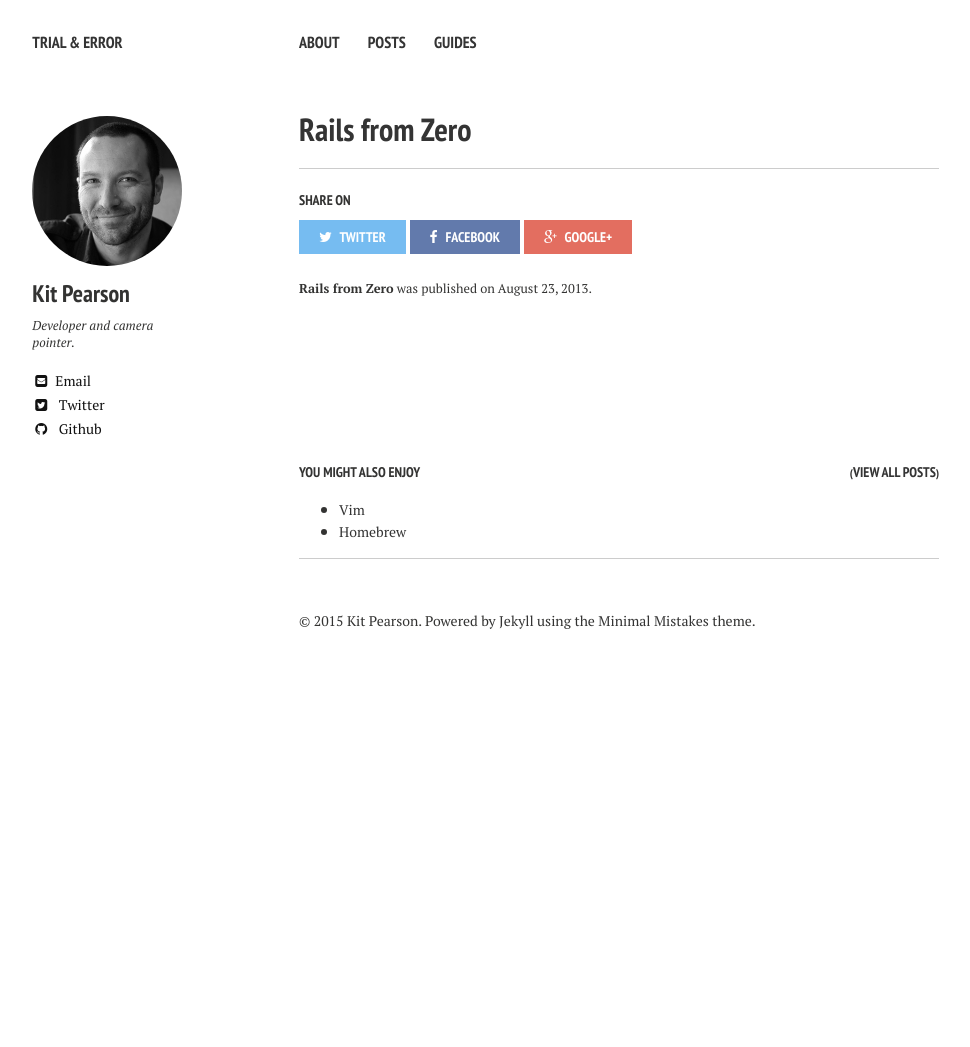
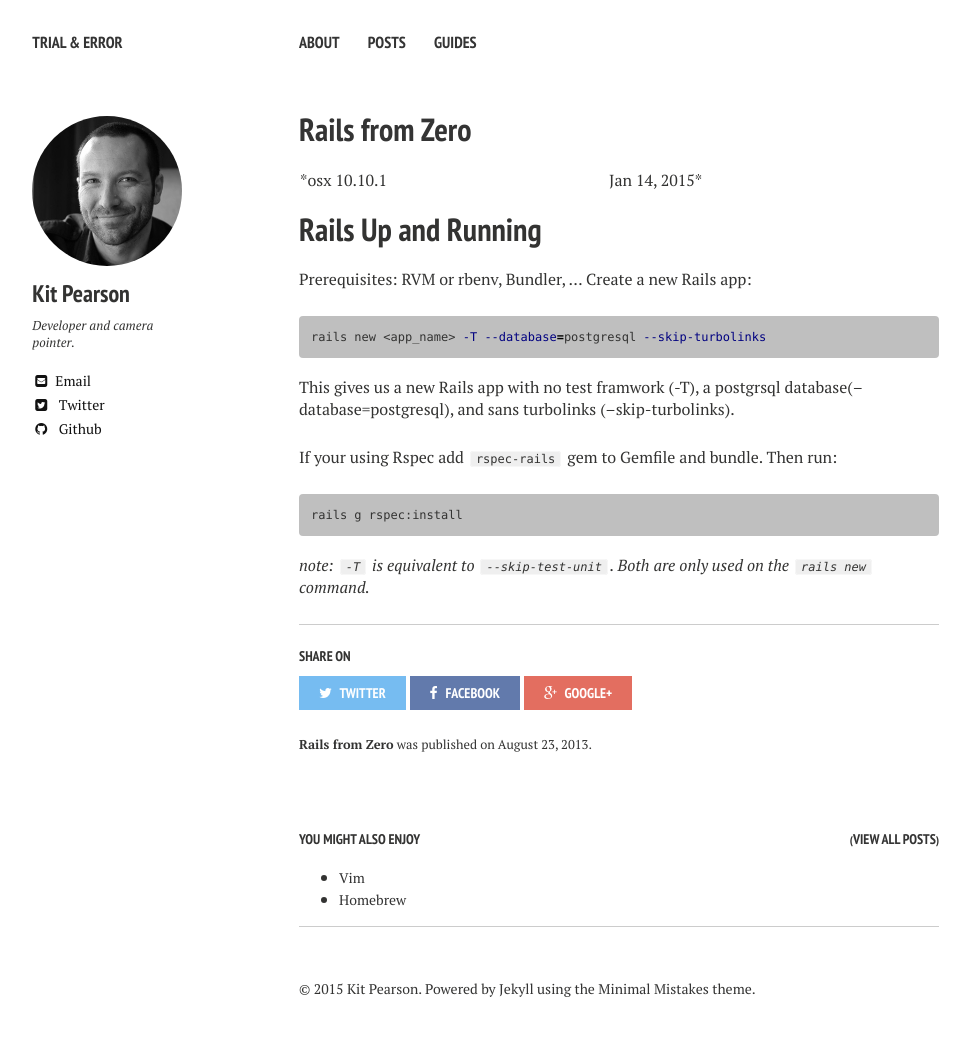
Before and after one commit to kpearson/kpearson.github.io, a Jekyll site: the page built from _posts/rails/2013-08-23-rails-from-zero.md, in a window 1280 px wide. Shown: the whole page, without its empty margins (21-991 px from the left). Built offline with Jekyll 4.4.1, drawn with Linux system fonts in a browser that asks for light colours; nearby versions of some CDN libraries; Markdown is read by kramdown in place of the engine named in the settings; before the commit the page ends 900 px from its top, so only the background shows below that.

```diff
--- a/_posts/rails/2013-08-23-rails-from-zero.md
+++ b/_posts/rails/2013-08-23-rails-from-zero.md
@@ -3,3 +3,26 @@
 category: article
 title: Rails from Zero
 ---
+
+*osx 10.10.1   |  Jan 14, 2015*
+
+# Rails Up and Running
+
+Prerequisites: RVM or rbenv, Bundler, ...
+Create a new Rails app:
+
+{% highlight bash %}
+rails new <app_name> -T --database=postgresql --skip-turbolinks
+{% endhighlight %}
+
+This gives us a new Rails app with no test framwork (-T),
+a postgrsql database(--database=postgresql),
+and sans turbolinks (--skip-turbolinks).
+
+If your using Rspec add `rspec-rails` gem to Gemfile and bundle.
+Then run:
+{% highlight bash %}
+rails g rspec:install
+{% endhighlight %}
+*note: `-T` is equivalent to `--skip-test-unit`.
+Both are only used on the `rails new` command.*
```
